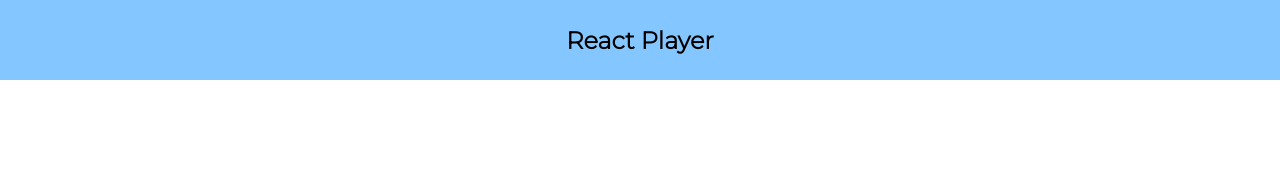
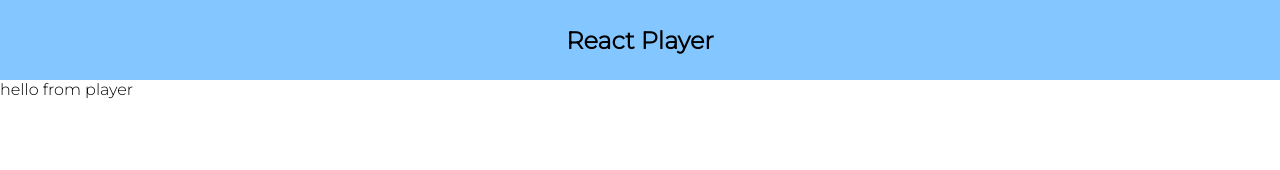
Before and after one commit to martapvalls/react-player, a React (Create React App) app: page /player/1 in a window 1280 px wide. Shown: the top 170 px of the page. Built offline with nearby package versions, Linux system fonts and the light colour scheme.

Commit message:
redirect to player when a film is clicked

```diff
--- a/src/App.js
+++ b/src/App.js
@@ -1,14 +1,15 @@
-import React from 'react';
-import { BrowserRouter as Router, Route, Switch} from 'react-router-dom';
+import React from 'react'
+import { BrowserRouter as Router, Route, Switch} from 'react-router-dom'
 
 //components
-import Header from './components/Header/Header';
-import Login from './components/Login/Login';
-import Main from './components/Main/Main';
+import Header from './components/Header/Header'
+import Login from './components/Login/Login'
+import Main from './components/Main/Main'
+import Player from './components/Player/Player'
 
 //redux
-import { Provider } from 'react-redux';
-import store from './redux/store';
+import { Provider } from 'react-redux'
+import store from './redux/store'
 
 function App() {
 
@@ -20,8 +21,8 @@
                 <Switch>
                     <Route exact path="/" component={Main} />
                     <Route exact path="/login" component={Login} />
+                    <Route exact path="/player/:id" component={Player} />
                 </Switch>
-
             </Provider>
         </Router>
     );
--- a/src/components/Film/Film.css
+++ b/src/components/Film/Film.css
@@ -3,6 +3,11 @@
     width: 200px;
     object-fit: cover;
     box-shadow: 4px 4px 8px rgb(132, 198, 255);
+    cursor: pointer;
+}
+
+.film__img:hover{
+    opacity: 0.6;
 }
 
 .film__fav{
--- a/src/components/Film/Film.js
+++ b/src/components/Film/Film.js
@@ -2,6 +2,7 @@
 import './Film.css'
 import { FontAwesomeIcon } from '@fortawesome/react-fontawesome'
 import { faHeart, faHeartBroken } from '@fortawesome/free-solid-svg-icons'
+import { Link } from 'react-router-dom';
 
 const Film = ({film, setFav}) => {
 
@@ -13,7 +14,10 @@
     return (
         <Fragment>
             <p className="film__title"> {film.title} </p>
-            <img src={film.cover} alt="film" className="film__img"/>
+            <Link to={`/player/${film.id}`}>
+                <img src={film.cover} alt="film" className="film__img"/>
+            </Link>
+
             <div className="film__fav">
                 {film.isFav ? <FontAwesomeIcon icon={faHeart} size="2x" onClick={toggleFav}/> :  <FontAwesomeIcon icon={faHeartBroken} size="2x" onClick={toggleFav}/>}
             </div>
--- /dev/null
+++ b/src/components/Player/Player.js
@@ -0,0 +1,9 @@
+import React from 'react';
+
+const Player = () => {
+    return (
+        <p>hello from player</p>
+    );
+}
+
+export default Player;
```
Also changed, not shown: 1 other file (tests, documents, lock files or other folders).
